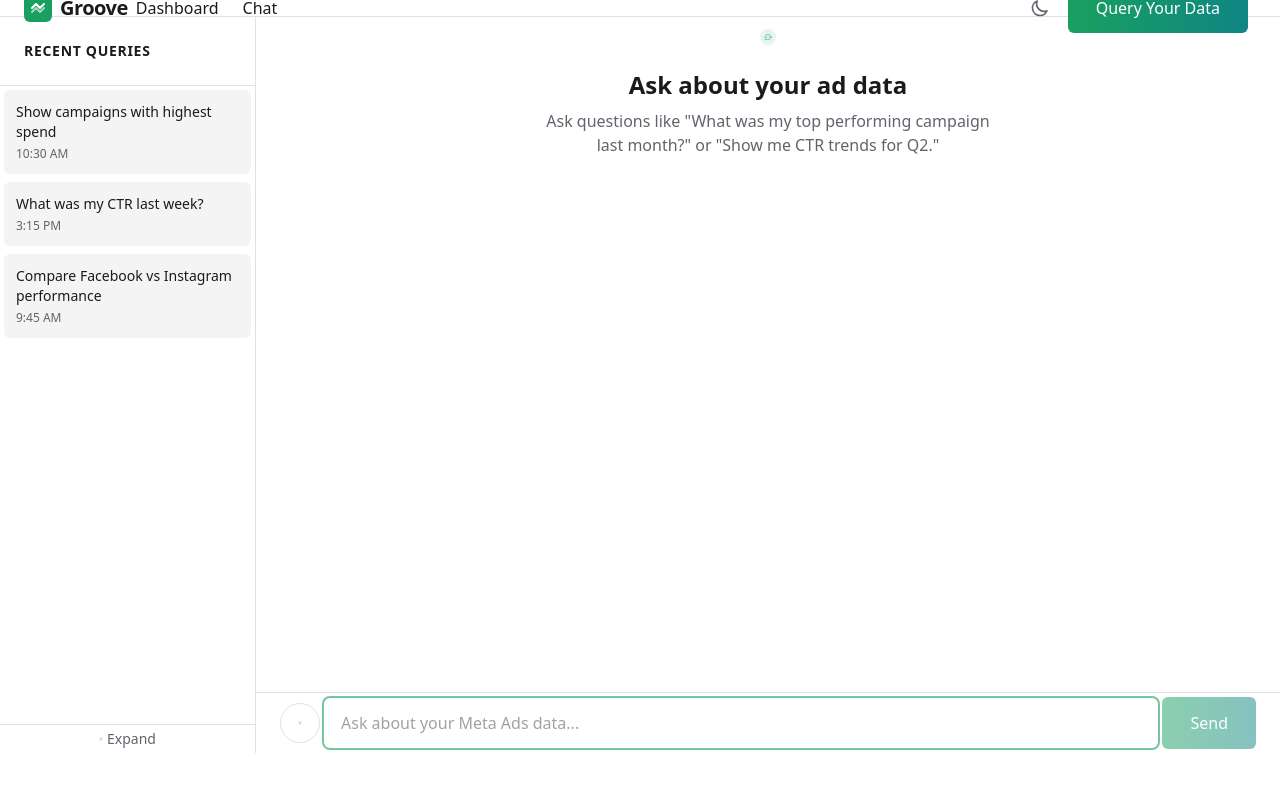
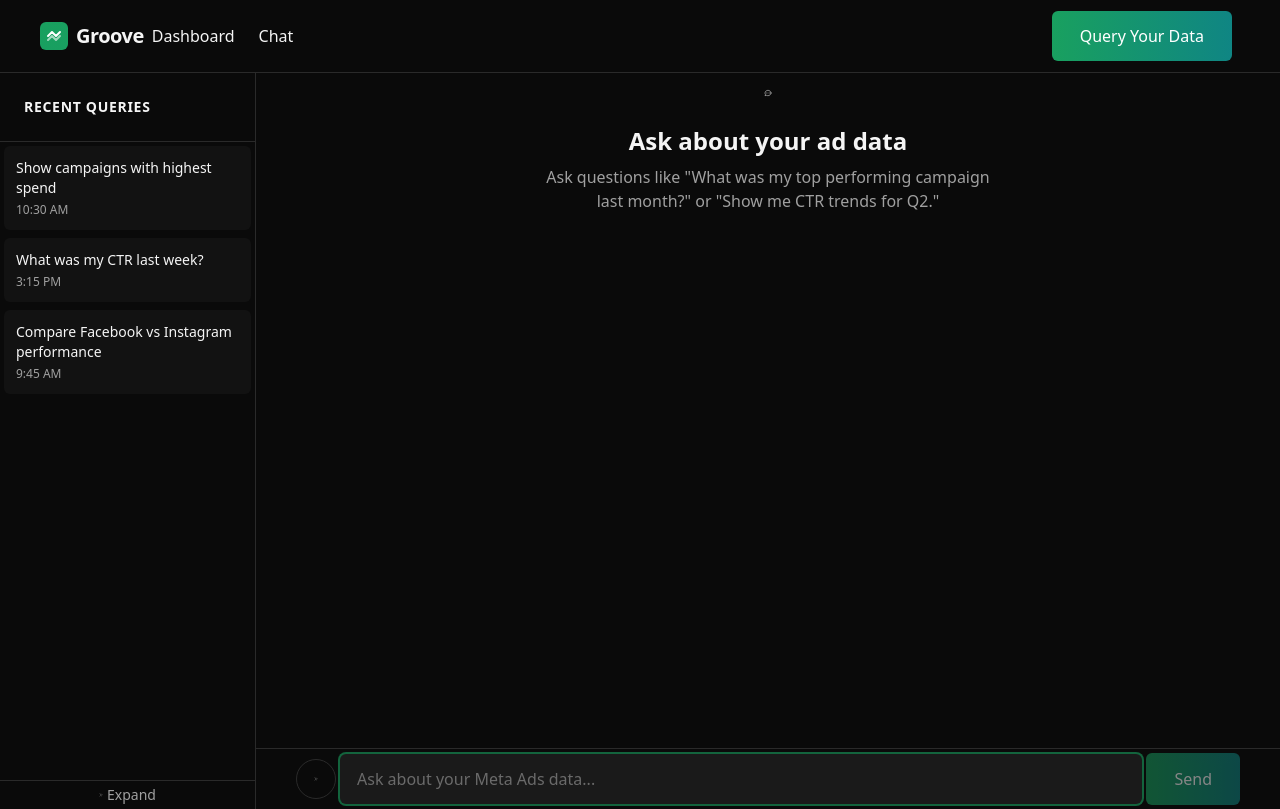
Before and after one commit to Masralai/groove, a Next.js app in the folder frontend/: page /chat in a window 1280 px wide. Built offline with nearby package versions, Linux system fonts and the light colour scheme.

Commit message:
refactor: clean up frontend components and layout
Remove unused theme toggle, clean up UI components, and update global styles to reflect current design requirements.

```diff
--- a/frontend/package.json
+++ b/frontend/package.json
@@ -3,7 +3,7 @@
   "version": "0.1.0",
   "private": true,
   "scripts": {
-    "dev": "next dev",
+    "dev": "NODE_OPTIONS=\"--max-old-space-size=2048\" next dev --webpack",
     "build": "next build",
     "start": "next start",
     "lint": "eslint",
--- a/frontend/src/app/_components/Header.tsx
+++ b/frontend/src/app/_components/Header.tsx
@@ -2,8 +2,6 @@
 
 import { useState, useEffect } from "react";
 import Link from "next/link";
-import ThemeToggle from "./ThemeToggle";
-
 export default function Header() {
   const [isMenuOpen, setIsMenuOpen] = useState(false);
 
@@ -18,7 +16,7 @@ export default function Header() {
 
   return (
     <header className="sticky top-0 z-50 bg-canvas-white border-b border-cloud-border">
-      <div className="max-w-7xl mx-auto px-6 h-16 flex items-center justify-between">
+        <div className="max-w-7xl mx-auto px-10 h-18 flex items-center justify-between">
         <div className="flex items-center space-x-8">
           <Link href="/" className="flex items-center space-x-2">
             <svg width="28" height="28" viewBox="0 0 28 28" fill="none" xmlns="http://www.w3.org/2000/svg">
@@ -46,7 +44,6 @@ export default function Header() {
           </nav>
         </div>
         <div className="flex items-center space-x-2">
-          <ThemeToggle />
           <Link href="/chat" className="btn-primary text-sm py-2 px-4 hidden md:inline-flex">
             Query Your Data
           </Link>
--- a/frontend/src/app/_components/ThemeToggle.tsx
+++ /dev/null
@@ -1,43 +0,0 @@
-"use client";
-
-import { useEffect, useState } from "react";
-
-function getInitialTheme(): "light" | "dark" {
-  if (typeof window === "undefined") return "light";
-  const stored = localStorage.getItem("theme");
-  if (stored === "light" || stored === "dark") return stored;
-  return window.matchMedia("(prefers-color-scheme: dark)").matches ? "dark" : "light";
-}
-
-export default function ThemeToggle() {
-  const [theme, setTheme] = useState<"light" | "dark">("light");
-
-  useEffect(() => {
-    setTheme(getInitialTheme());
-  }, []);
-
-  useEffect(() => {
-    document.documentElement.setAttribute("data-theme", theme);
-    localStorage.setItem("theme", theme);
-  }, [theme]);
-
-  const toggle = () => setTheme(theme === "light" ? "dark" : "light");
-
-  return (
-    <button
-      onClick={toggle}
-      className="w-10 h-10 flex items-center justify-center rounded-md text-slate-text hover:bg-cloud-gray/50 transition-colors"
-      aria-label={`Switch to ${theme === "light" ? "dark" : "light"} mode`}
-    >
-      {theme === "light" ? (
-        <svg className="w-5 h-5" fill="none" stroke="currentColor" viewBox="0 0 24 24">
-          <path strokeLinecap="round" strokeLinejoin="round" strokeWidth="2" d="M20.354 15.354A9 9 0 018.646 3.646 9.003 9.003 0 0012 21a9.003 9.003 0 008.354-5.646z" />
-        </svg>
-      ) : (
-        <svg className="w-5 h-5" fill="none" stroke="currentColor" viewBox="0 0 24 24">
-          <path strokeLinecap="round" strokeLinejoin="round" strokeWidth="2" d="M12 3v1m0 16v1m9-9h-1M4 12H3m15.364 6.364l-.707-.707M6.343 6.343l-.707-.707m12.728 0l-.707.707M6.343 17.657l-.707.707M16 12a4 4 0 11-8 0 4 4 0 018 0z" />
-        </svg>
-      )}
-    </button>
-  );
-}
--- a/frontend/src/app/chat/page.tsx
+++ b/frontend/src/app/chat/page.tsx
@@ -70,11 +70,13 @@ export default function ChatPage() {
         body: JSON.stringify({ query: userMessage.content }),
       });
 
+      const data = await response.json();
+
       if (!response.ok) {
-        throw new Error(`HTTP ${response.status}`);
+        const errorMsg = data?.message || data?.detail || `Server error (${response.status})`;
+        console.error("[Chat] API error:", { status: response.status, error: data });
+        throw new Error(errorMsg);
       }
-
-      const data = await response.json();
 
       setMessages((prev) =>
         prev.filter((msg) => msg.id !== loadingMessage.id)
@@ -90,6 +92,7 @@ export default function ChatPage() {
         },
       ]);
     } catch (err) {
+      console.error("[Chat] Request failed:", err);
       setMessages((prev) =>
         prev.filter((msg) => msg.id !== loadingMessage.id)
       );
@@ -263,7 +266,7 @@ export default function ChatPage() {
               description='Ask questions like "What was my top performing campaign last month?" or "Show me CTR trends for Q2."'
             />
           ) : (
-            <div className="max-w-3xl mx-auto px-6 py-8 space-y-6">
+            <div className="max-w-3xl mx-auto px-10 py-8 space-y-6">
               {messages.map((message) => (
                 <div
                   key={message.id}
@@ -313,7 +316,7 @@ export default function ChatPage() {
 
         <form
           onSubmit={handleSubmit}
-          className="flex items-center space-x-4 px-6 py-4 bg-canvas-white border-t border-cloud-border"
+          className="flex items-center space-x-4 px-10 py-4 bg-canvas-white border-t border-cloud-border"
         >
           {viewMode === "sidebar" && (
             <button
--- a/frontend/src/app/error.tsx
+++ b/frontend/src/app/error.tsx
@@ -10,7 +10,7 @@ export default function GlobalError({
   reset: () => void;
 }) {
   return (
-    <div className="flex-1 flex items-center justify-center px-6">
+    <div className="flex-1 flex items-center justify-center px-10">
       <div className="text-center max-w-md">
         <div className="w-16 h-16 bg-red-500/10 rounded-2xl flex items-center justify-center mx-auto mb-6">
           <svg className="w-8 h-8 text-red-500" fill="none" stroke="currentColor" viewBox="0 0 24 24">
--- a/frontend/src/app/not-found.tsx
+++ b/frontend/src/app/not-found.tsx
@@ -2,7 +2,7 @@ import Link from "next/link";
 
 export default function NotFound() {
   return (
-    <div className="flex-1 flex items-center justify-center px-6">
+    <div className="flex-1 flex items-center justify-center px-10">
       <div className="text-center max-w-md">
         <div className="w-16 h-16 bg-cloud-gray rounded-2xl flex items-center justify-center mx-auto mb-6">
           <svg className="w-8 h-8 text-slate-text" fill="none" stroke="currentColor" viewBox="0 0 24 24">
--- a/frontend/styles/globals.css
+++ b/frontend/styles/globals.css
@@ -3,25 +3,15 @@
 @theme inline {
   --font-inter: 'Inter', ui-sans-serif, system-ui, -apple-system, BlinkMacSystemFont, "Segoe UI", Roboto, sans-serif;
 
-  --color-midnight-ink: #1b1b1b;
-  --color-canvas-white: #ffffff;
-  --color-cloud-gray: #eaeaea;
-  --color-slate-text: #60646c;
+  --color-midnight-ink: #f5f5f5;
+  --color-canvas-white: #0a0a0a;
+  --color-cloud-gray: #1a1a1a;
+  --color-slate-text: #a0a0a0;
   --color-ash-gray: #7c7c7c;
-  --color-cloud-border: #e0e1e6;
+  --color-cloud-border: #2a2a2a;
   --color-system-mint: #8dc63f;
   --color-system-sky: #27aae1;
-  --color-plasma-teal-gradient: #19a05f;
-
-  --color-dark-midnight-ink: #f5f5f5;
-  --color-dark-canvas-white: #0a0a0a;
-  --color-dark-cloud-gray: #1a1a1a;
-  --color-dark-slate-text: #a0a0a0;
-  --color-dark-ash-gray: #7c7c7c;
-  --color-dark-cloud-border: #2a2a2a;
-  --color-dark-system-mint: #8dc63f;
-  --color-dark-system-sky: #27aae1;
-  --color-dark-plasma-teal-gradient: linear-gradient(
+  --color-plasma-teal-gradient: linear-gradient(
     89.97deg,
     rgb(25, 160, 95) 0.02%,
     rgb(13, 127, 140) 123.85%
@@ -76,11 +66,11 @@ body {
   transition: box-shadow 0.2s ease;
 }
 .btn-primary:hover {
-  box-shadow: rgba(0, 0, 0, 0.15) 0px 4px 20px 0px;
+  box-shadow: rgba(0, 0, 0, 0.4) 0px 4px 20px 0px;
 }
 .btn-primary:focus-visible {
   outline: none;
-  box-shadow: 0 0 0 2px rgba(25, 160, 95, 0.6), rgba(0, 0, 0, 0.15) 0px 4px 20px 0px;
+  box-shadow: 0 0 0 2px rgba(25, 160, 95, 0.6), rgba(0, 0, 0, 0.4) 0px 4px 20px 0px;
 }
 .btn-primary:disabled {
   opacity: 0.5;
@@ -92,21 +82,21 @@ body {
   align-items: center;
   justify-content: center;
   padding: 14px 28px;
-  background: #eaeaea;
-  color: #1b1b1b;
+  background: var(--color-cloud-gray);
+  color: var(--color-midnight-ink);
   font-size: 16px;
   font-weight: 500;
   border-radius: 6px;
-  border: 1px solid #e0e1e6;
+  border: 1px solid var(--color-cloud-border);
   cursor: pointer;
   transition: background 0.2s ease;
 }
 .btn-secondary:hover {
-  background: #d0d0d0;
+  background: #2a2a2a;
 }
 .btn-secondary:focus-visible {
   outline: none;
-  box-shadow: 0 0 0 2px rgba(0, 0, 0, 0.2);
+  box-shadow: 0 0 0 2px rgba(255, 255, 255, 0.2);
 }
 
 .btn-ghost {
@@ -114,44 +104,44 @@ body {
   align-items: center;
   padding: 0 8px;
   background: transparent;
-  color: #1b1b1b;
+  color: var(--color-midnight-ink);
   font-size: 16px;
   font-weight: 500;
   border: none;
-  border-bottom: 2px solid rgba(27, 27, 27, 0.2);
+  border-bottom: 2px solid rgba(245, 245, 245, 0.2);
   cursor: pointer;
   transition: border-color 0.2s ease;
 }
 .btn-ghost:hover {
-  border-bottom-color: rgba(27, 27, 27, 0.5);
+  border-bottom-color: rgba(245, 245, 245, 0.5);
 }
 .btn-ghost:focus-visible {
   outline: none;
-  box-shadow: 0 0 0 2px rgba(27, 27, 27, 0.3);
+  box-shadow: 0 0 0 2px rgba(245, 245, 245, 0.3);
 }
 
 .card {
-  background: #ffffff;
+  background: var(--color-canvas-white);
   border-radius: 12px;
   padding: 24px;
-  border: 1px solid #e0e1e6;
+  border: 1px solid var(--color-cloud-border);
 }
 .card.shadow {
-  box-shadow: rgba(0, 0, 0, 0.15) 0px 4px 20px 0px;
+  box-shadow: rgba(0, 0, 0, 0.4) 0px 4px 20px 0px;
 }
 
 .input {
   width: 100%;
   padding: 12px 16px;
-  border: 1px solid #e0e1e6;
+  border: 1px solid var(--color-cloud-border);
   border-radius: 6px;
-  background: #ffffff;
-  color: #1b1b1b;
+  background: var(--color-cloud-gray);
+  color: var(--color-midnight-ink);
   font-size: 16px;
   line-height: 1.5;
 }
 .input::placeholder {
-  color: #60646c;
+  color: var(--color-slate-text);
   opacity: 0.6;
 }
 .input:focus {
@@ -163,17 +153,17 @@ body {
 .textarea {
   width: 100%;
   padding: 12px 16px;
-  border: 1px solid #e0e1e6;
+  border: 1px solid var(--color-cloud-border);
   border-radius: 6px;
-  background: #ffffff;
-  color: #1b1b1b;
+  background: var(--color-cloud-gray);
+  color: var(--color-midnight-ink);
   font-size: 16px;
   line-height: 1.5;
   min-height: 80px;
   resize: vertical;
 }
 .textarea::placeholder {
-  color: #60646c;
+  color: var(--color-slate-text);
   opacity: 0.6;
 }
 .textarea:focus {
@@ -186,14 +176,14 @@ body {
   display: block;
   font-size: 14px;
   font-weight: 500;
-  color: #1b1b1b;
+  color: var(--color-midnight-ink);
   margin-bottom: 8px;
 }
 
 .help-text {
   display: block;
   font-size: 12px;
-  color: #60646c;
+  color: var(--color-slate-text);
   margin-top: 4px;
 }
 
@@ -207,7 +197,7 @@ body {
 .nav-link {
   font-size: 16px;
   font-weight: 500;
-  color: #1b1b1b;
+  color: var(--color-midnight-ink);
   text-decoration: none;
   transition: text-decoration 0.2s ease;
 }
@@ -225,28 +215,28 @@ body {
 }
 
 .badge-primary {
-  background: rgba(25, 160, 95, 0.15);
+  background: rgba(25, 160, 95, 0.25);
   color: #19a05f;
 }
 
 .badge-secondary {
-  background: rgba(234, 234, 234, 0.8);
-  color: #1b1b1b;
+  background: rgba(42, 42, 42, 0.8);
+  color: var(--color-midnight-ink);
 }
 
 .badge-status-active {
-  background: rgba(34, 197, 94, 0.15);
-  color: #16a34a;
+  background: rgba(34, 197, 94, 0.2);
+  color: #22c55e;
 }
 
 .badge-status-paused {
-  background: rgba(234, 179, 8, 0.15);
-  color: #ca8a04;
+  background: rgba(234, 179, 8, 0.2);
+  color: #eab308;
 }
 
 .badge-status-completed {
-  background: rgba(59, 130, 246, 0.15);
-  color: #2563eb;
+  background: rgba(59, 130, 246, 0.2);
+  color: #3b82f6;
 }
 
 /* Hover lift effect */
@@ -255,7 +245,7 @@ body {
 }
 .hover-lift:hover {
   transform: translateY(-2px);
-  box-shadow: rgba(0, 0, 0, 0.15) 0px 4px 20px 0px;
+  box-shadow: rgba(0, 0, 0, 0.4) 0px 4px 20px 0px;
 }
 
 /* Reduced motion - respect user preference */
@@ -279,31 +269,3 @@ body {
     animation: none !important;
   }
 }
-
-[data-theme="dark"] {
-  --color-midnight-ink: var(--color-dark-midnight-ink);
-  --color-canvas-white: var(--color-dark-canvas-white);
-  --color-cloud-gray: var(--color-dark-cloud-gray);
-  --color-slate-text: var(--color-dark-slate-text);
-  --color-ash-gray: var(--color-dark-ash-gray);
-  --color-cloud-border: var(--color-dark-cloud-border);
-  --color-system-mint: var(--color-dark-system-mint);
-  --color-system-sky: var(--color-dark-system-sky);
-  --color-plasma-teal-gradient: var(--color-dark-plasma-teal-gradient);
-  --shadow-lg: rgba(0, 0, 0, 0.4) 0px 4px 20px 0px;
-}
-
-@media (prefers-color-scheme: dark) {
-  :root:not([data-theme="light"]) {
-    --color-midnight-ink: var(--color-dark-midnight-ink);
-    --color-canvas-white: var(--color-dark-canvas-white);
-    --color-cloud-gray: var(--color-dark-cloud-gray);
-    --color-slate-text: var(--color-dark-slate-text);
-    --color-ash-gray: var(--color-dark-ash-gray);
-    --color-cloud-border: var(--color-dark-cloud-border);
-    --color-system-mint: var(--color-dark-system-mint);
-    --color-system-sky: var(--color-dark-system-sky);
-    --color-plasma-teal-gradient: var(--color-dark-plasma-teal-gradient);
-    --shadow-lg: rgba(0, 0, 0, 0.4) 0px 4px 20px 0px;
-  }
-}
```
Also changed, not shown: frontend/src/app/dashboard/page.tsx (+33 -15 lines), frontend/src/app/layout.tsx (+1 -17 lines), frontend/src/app/page.tsx (+5 -5 lines), 1 other file (tests, documents, lock files or other folders).
